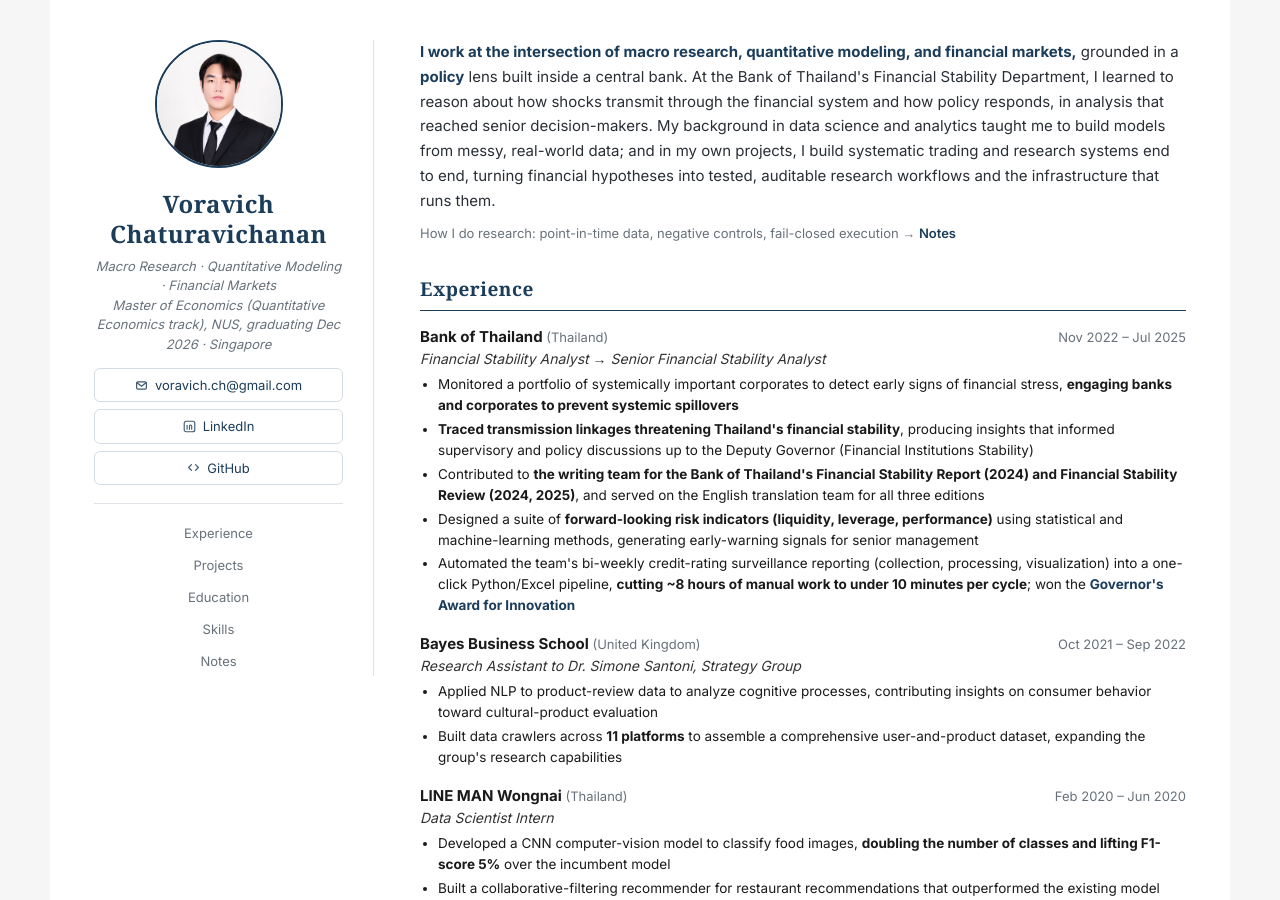
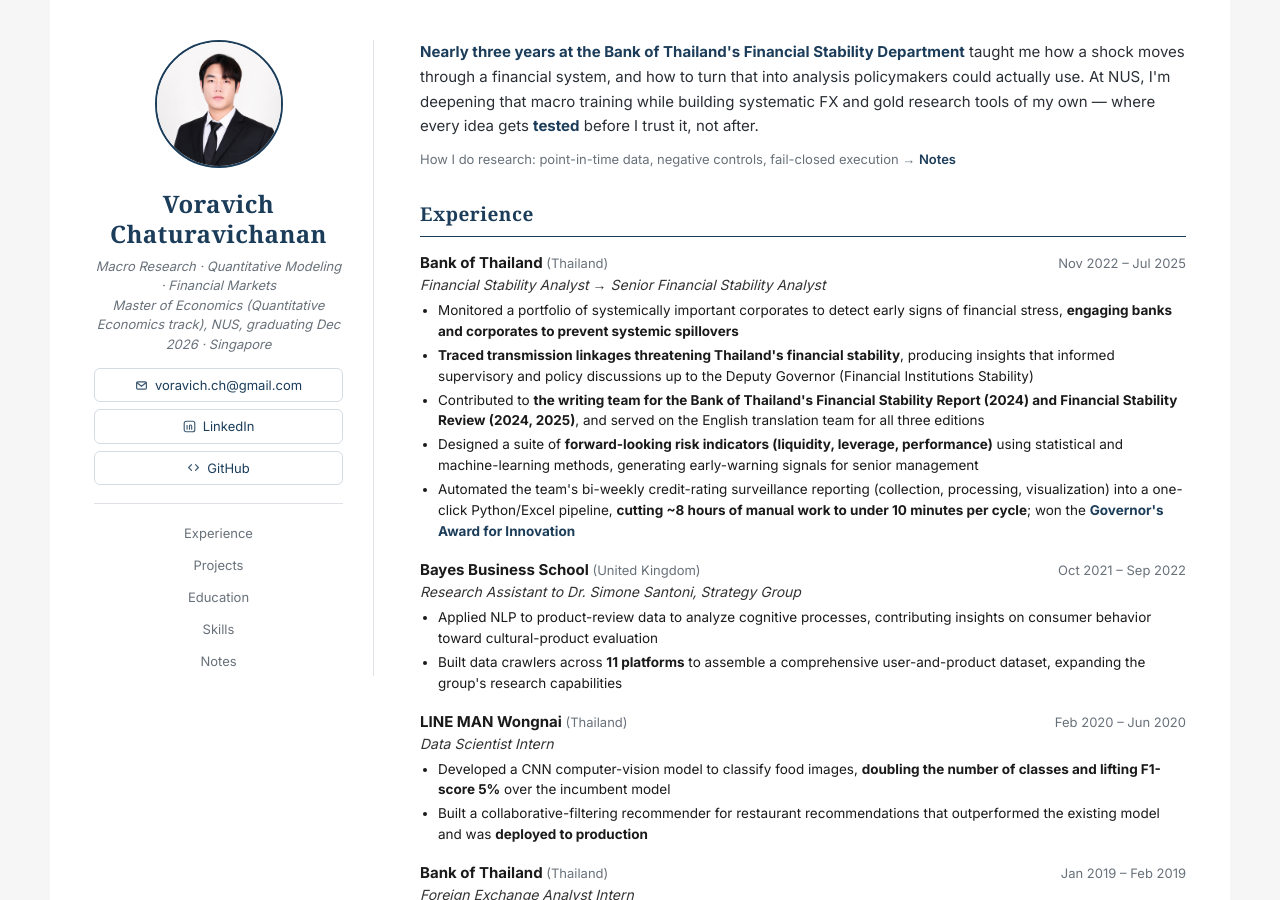
Before and after one commit to voravich-ch/voravich-ch.github.io, a Jekyll site: the page index.html, which Jekyll copies as it is, in a window 1280 px wide and 900 px high. Built offline with Jekyll 4.4.1, drawn with Linux system fonts in a browser that asks for light colours; some of the changed text lies outside the part shown.

Commit message:
Update coursework information in index.html
Expanded coursework details in the education section.

```diff
--- a/index.html
+++ b/index.html
@@ -137,7 +137,7 @@
     <main class="main">
 
     <div class="about reveal">
-    <p><span class="lead">I work at the intersection of macro research, quantitative modeling, and financial markets,</span> grounded in a <span class="lead">policy</span> lens built inside a central bank. At the Bank of Thailand's Financial Stability Department, I learned to reason about how shocks transmit through the financial system and how policy responds, in analysis that reached senior decision-makers. My background in data science and analytics taught me to build models from messy, real-world data; and in my own projects, I build systematic trading and research systems end to end, turning financial hypotheses into tested, auditable research workflows and the infrastructure that runs them.</p>
+    <p><span class="lead">Nearly three years at the Bank of Thailand's Financial Stability Department</span> taught me how a shock moves through a financial system, and how to turn that into analysis policymakers could actually use. At NUS, I'm deepening that macro training while building systematic FX and gold research tools of my own — where every idea gets <span class="lead">tested</span> before I trust it, not after.</p>
     <p class="about-teaser">How I do research: point-in-time data, negative controls, fail-closed execution → <a href="#notes">Notes</a></p>
   </div>
 
@@ -246,7 +246,7 @@
       <div class="erow"><span class="org">National University of Singapore <span class="loc">(Singapore)</span></span><span class="date">Aug 2025 – Dec 2026</span></div>
       <div class="role">Master of Economics (Quantitative Economics track)</div>
       <div class="cw">10-student cohort; coursework taken alongside PhD and MRes Economics candidates, including EC6883 (NUS's PhD research-methods course)</div>
-      <div class="cw">Coursework: Econometrics, Machine Learning, Portfolio Management, Quantitative Investing (cross-faculty with MSc Financial Engineering)</div>
+      <div class="cw">Coursework: Econometrics, Machine Learning, Portfolio Management, Quantitative Investing (cross-faculty with MSc Financial Engineering), Advanced International Finance, Term Structure and Interest Rate Derivatives</div>
     </div>
 
     <div class="entry">
```
